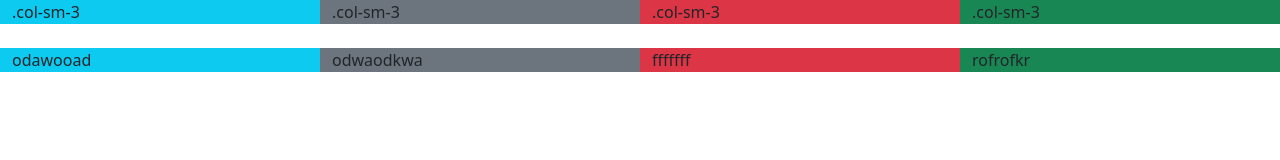
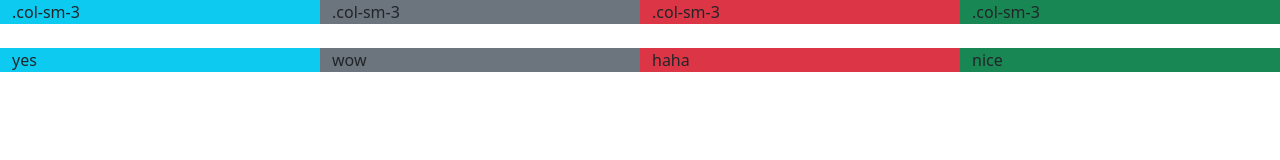
Before and after one commit to OngAC/Q3-Practice1, a plain HTML site: page index.html in a window 1280 px wide. Drawn offline with nearby package versions, Linux system fonts and the light colour scheme.

Commit message:
Update index.html

```diff
--- a/index.html
+++ b/index.html
@@ -16,10 +16,10 @@
         </div>
         <br>
         <div class="row">
-            <div class="col-xl-3 bg-info">odawooad</div>
-          <div class="col-xl-3 bg-secondary">odwaodkwa</div>
-          <div class="col-xl-3 bg-danger">fffffff</div>
-          <div class="col-xl-3 bg-success">rofrofkr</div>
+            <div class="col-xl-3 bg-info">yes</div>
+          <div class="col-xl-3 bg-secondary">wow</div>
+          <div class="col-xl-3 bg-danger">haha</div>
+          <div class="col-xl-3 bg-success">nice</div>
         </div>
         <br>
     </div>
```
